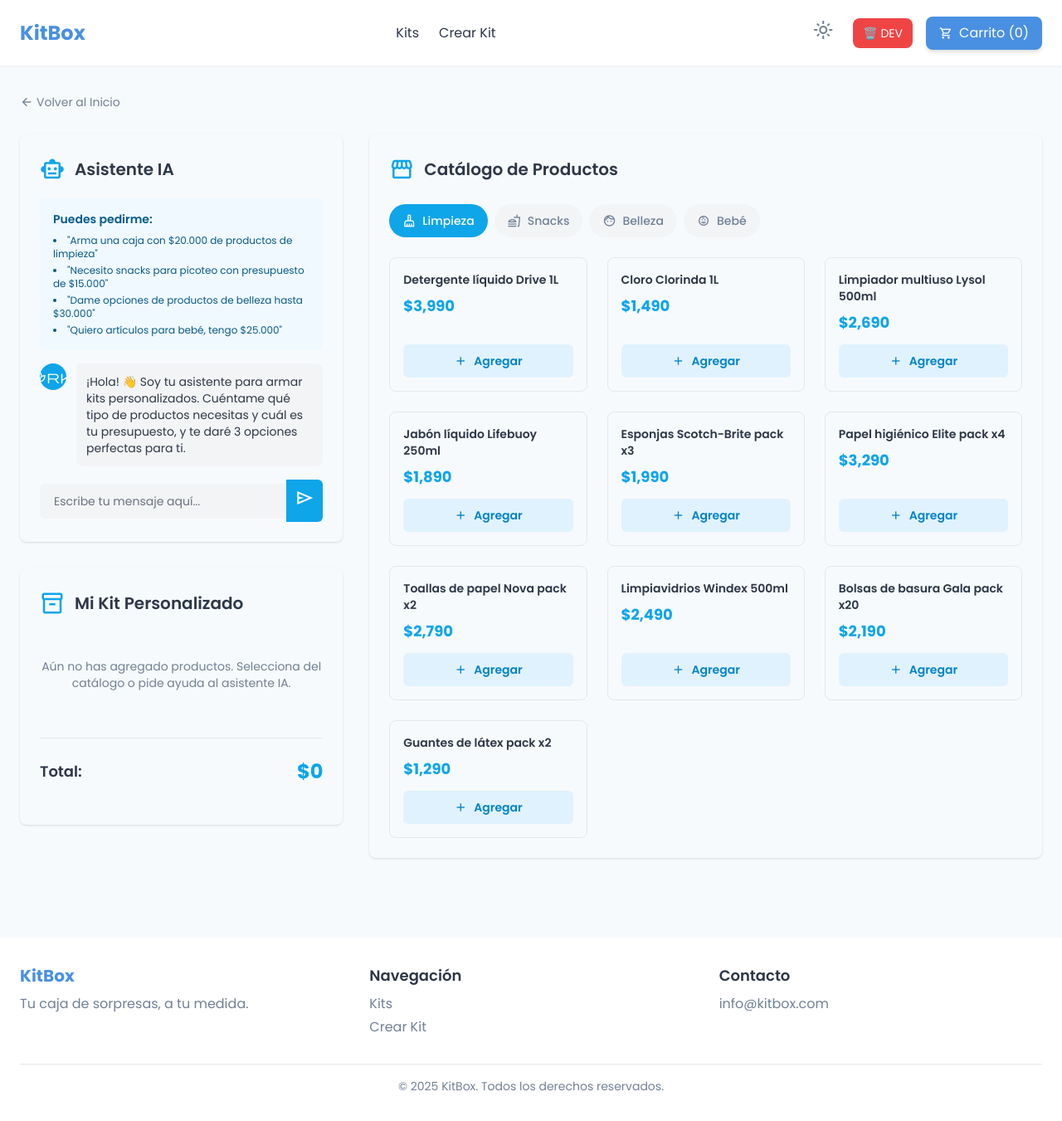
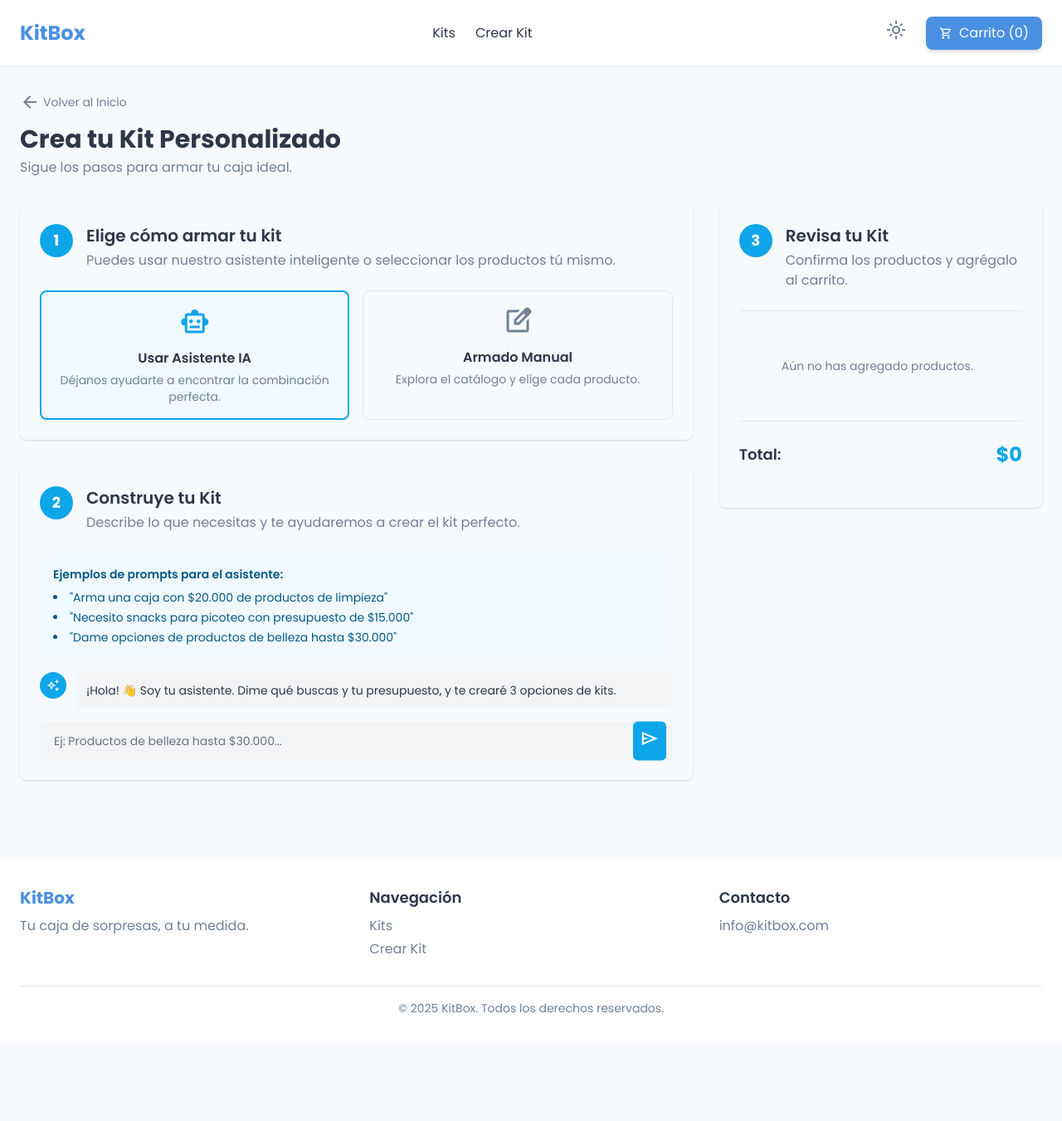
Before and after one commit to carlosldgm/ecommerce-kits, a Flask app: page /kit/custom in a window 1280 px wide. Shown: the whole page at 83% size. After the commit the page ends 1220 px from the top, so only its background shows below. Run offline with Flask 3, Linux system fonts and the light colour scheme; data that the repository does not hold is empty; some libraries are stand-ins or nearby versions.

Commit message:
Improve custom kit design: enhance UI and layout improvements

```diff
--- a/templates/base.html
+++ b/templates/base.html
@@ -53,9 +53,11 @@
                 <button class="p-2 rounded-full text-text-muted-light dark:text-text-muted-dark hover:bg-gray-100 dark:hover:bg-gray-700" id="theme-toggle">
                     <span class="material-symbols-outlined" id="theme-icon">light_mode</span>
                 </button>
+                <!--
                 <button class="bg-red-500 text-white px-3 py-2 rounded-lg text-sm hover:bg-red-600 transition-colors" onclick="vaciarCarritoDesarrollo(); return false;">
                     🗑️ DEV
                 </button>
+                -->
                 <a href="/carrito" class="bg-primary text-white px-4 py-2 rounded-lg shadow-md hover:bg-blue-600 transition-colors flex items-center space-x-2">
                     <span class="material-symbols-outlined text-base">shopping_cart</span>
                     <span>Carrito (<span id="carrito-count">0</span>)</span>
--- a/templates/custom_kit.html
+++ b/templates/custom_kit.html
@@ -2,7 +2,6 @@
 
 {% block extra_styles %}
 <style>
-    /* Ajustes específicos para esta página */
     .chat-message-user {
         background: linear-gradient(135deg, #0EA5E9 0%, #0284C7 100%);
     }
@@ -15,97 +14,112 @@
         transform: translateY(-4px);
         box-shadow: 0 10px 25px rgba(0, 0, 0, 0.1);
     }
+
+    .mode-option {
+        cursor: pointer;
+        transition: all 0.3s ease;
+    }
+
+    .mode-option.active {
+        border-color: #0EA5E9;
+        background-color: rgb(240 249 255);
+    }
+
+    .dark .mode-option.active {
+        background-color: rgb(12 74 110 / 0.2);
+    }
 </style>
 {% endblock %}
 
 {% block content %}
-<div class="mb-6">
+<div class="mb-8">
     <a href="/" class="inline-flex items-center text-sm text-text-muted-light dark:text-text-muted-dark hover:text-sky-500 dark:hover:text-sky-500 transition-colors">
-        <span class="material-symbols-outlined mr-1 text-base">arrow_back</span>
+        <span class="material-symbols-outlined mr-1">arrow_back</span>
         Volver al Inicio
     </a>
+    <h1 class="text-3xl font-bold mt-2 text-text-light dark:text-text-dark">Crea tu Kit Personalizado</h1>
+    <p class="text-text-muted-light dark:text-text-muted-dark mt-1">Sigue los pasos para armar tu caja ideal.</p>
 </div>
 
 <div class="grid grid-cols-1 lg:grid-cols-3 gap-8 items-start">
-    <!-- Columna Izquierda: Chat IA + Mi Kit -->
-    <div class="lg:col-span-1 space-y-8">
-        <!-- Panel del Chat con IA -->
+    <!-- Columna Izquierda: Pasos 1 y 2 -->
+    <div class="lg:col-span-2 space-y-8">
+        <!-- Paso 1: Elegir modo -->
         <div class="bg-surface-light dark:bg-surface-dark rounded-lg shadow p-6">
-            <div class="flex items-center mb-4">
-                <span class="material-symbols-outlined text-sky-500 mr-3 text-3xl">smart_toy</span>
-                <h2 class="text-xl font-semibold text-text-light dark:text-text-dark">Asistente IA</h2>
+            <div class="flex items-start">
+                <div class="flex-shrink-0 w-10 h-10 bg-sky-500 text-white rounded-full flex items-center justify-center font-bold text-lg">1</div>
+                <div class="ml-4">
+                    <h2 class="text-xl font-semibold text-text-light dark:text-text-dark">Elige cómo armar tu kit</h2>
+                    <p class="text-text-muted-light dark:text-text-muted-dark mt-1">Puedes usar nuestro asistente inteligente o seleccionar los productos tú mismo.</p>
+                </div>
             </div>
 
-            <div class="bg-sky-50 dark:bg-sky-900/20 p-4 rounded-md text-sm text-sky-800 dark:text-sky-300 mb-4">
-                <p class="font-semibold mb-2">Puedes pedirme:</p>
-                <ul class="list-disc list-inside space-y-1 text-xs">
-                    <li>"Arma una caja con $20.000 de productos de limpieza"</li>
-                    <li>"Necesito snacks para picoteo con presupuesto de $15.000"</li>
-                    <li>"Dame opciones de productos de belleza hasta $30.000"</li>
-                    <li>"Quiero artículos para bebé, tengo $25.000"</li>
-                </ul>
+            <div class="mt-6 grid grid-cols-1 md:grid-cols-2 gap-4">
+                <div id="mode-ai" class="mode-option active border-2 rounded-lg p-4 flex flex-col items-center text-center" onclick="cambiarModo('ai')">
+                    <span class="material-symbols-outlined text-sky-500 text-4xl mb-3">smart_toy</span>
+                    <h3 class="font-semibold text-text-light dark:text-text-dark">Usar Asistente IA</h3>
+                    <p class="text-sm text-text-muted-light dark:text-text-muted-dark mt-1">Déjanos ayudarte a encontrar la combinación perfecta.</p>
                 </div>
 
-            <div id="chat-messages" class="space-y-4 mb-4 max-h-64 overflow-y-auto">
-                <div class="flex items-start space-x-3">
-                    <div class="w-8 h-8 rounded-full bg-sky-500 flex items-center justify-center text-white text-sm flex-shrink-0">
-                        <span class="material-symbols-outlined text-base">spark</span>
-                    </div>
-                    <div class="bg-gray-100 dark:bg-gray-700 p-3 rounded-lg rounded-tl-none flex-1">
-                        <p class="text-sm text-text-light dark:text-text-dark">¡Hola! 👋 Soy tu asistente para armar kits personalizados. Cuéntame qué tipo de productos necesitas y cuál es tu presupuesto, y te daré 3 opciones perfectas para ti.</p>
+                <div id="mode-manual" class="mode-option border border-border-light dark:border-border-dark rounded-lg p-4 flex flex-col items-center text-center" onclick="cambiarModo('manual')">
+                    <span class="material-symbols-outlined text-text-muted-light dark:text-text-muted-dark text-4xl mb-3">edit_square</span>
+                    <h3 class="font-semibold text-text-light dark:text-text-dark">Armado Manual</h3>
+                    <p class="text-sm text-text-muted-light dark:text-text-muted-dark mt-1">Explora el catálogo y elige cada producto.</p>
                 </div>
             </div>
         </div>
 
-            <div class="flex items-center">
+        <!-- Paso 2: Construir Kit -->
+        <div class="bg-surface-light dark:bg-surface-dark rounded-lg shadow p-6">
+            <div class="flex items-start">
+                <div class="flex-shrink-0 w-10 h-10 bg-sky-500 text-white rounded-full flex items-center justify-center font-bold text-lg">2</div>
+                <div class="ml-4">
+                    <h2 class="text-xl font-semibold text-text-light dark:text-text-dark">Construye tu Kit</h2>
+                    <p class="text-text-muted-light dark:text-text-muted-dark mt-1" id="step2-description">Describe lo que necesitas y te ayudaremos a crear el kit perfecto.</p>
+                </div>
+            </div>
+
+            <!-- Sección Asistente IA -->
+            <div id="section-ai" class="mt-6">
+                <div class="bg-sky-50 dark:bg-sky-900/20 p-4 rounded-md text-sm text-sky-800 dark:text-sky-300 mb-4">
+                    <p class="font-semibold mb-2">Ejemplos de prompts para el asistente:</p>
+                    <ul class="list-disc list-inside space-y-1">
+                        <li>"Arma una caja con $20.000 de productos de limpieza"</li>
+                        <li>"Necesito snacks para picoteo con presupuesto de $15.000"</li>
+                        <li>"Dame opciones de productos de belleza hasta $30.000"</li>
+                    </ul>
+                </div>
+
+                <div id="chat-messages" class="space-y-4 mb-4 max-h-96 overflow-y-auto">
+                    <div class="flex items-start space-x-3">
+                        <div class="w-8 h-8 rounded-full bg-sky-500 flex items-center justify-center text-white text-sm flex-shrink-0">
+                            <span class="material-symbols-outlined text-base">auto_awesome</span>
+                        </div>
+                        <div class="bg-gray-100 dark:bg-gray-700 p-3 rounded-lg rounded-tl-none flex-1">
+                            <p class="text-sm text-text-light dark:text-text-dark">¡Hola! 👋 Soy tu asistente. Dime qué buscas y tu presupuesto, y te crearé 3 opciones de kits.</p>
+                        </div>
+                    </div>
+                </div>
+
+                <div class="relative">
                     <input
                         id="chat-input"
-                    class="w-full bg-gray-100 dark:bg-gray-700 border-transparent focus:border-sky-500 focus:ring-sky-500 rounded-l-md text-sm px-4 py-2.5"
-                    placeholder="Escribe tu mensaje aquí..."
+                        class="w-full bg-gray-100 dark:bg-gray-700 border-transparent focus:border-sky-500 focus:ring-sky-500 rounded-md text-sm pl-4 pr-12 py-3"
+                        placeholder="Ej: Productos de belleza hasta $30.000..."
                         type="text"
                         onkeypress="if(event.key === 'Enter') enviarMensaje()"
                     />
-                <button onclick="enviarMensaje()" class="bg-sky-500 text-white p-2.5 rounded-r-md hover:bg-sky-600 transition-colors">
+                    <button onclick="enviarMensaje()" class="absolute right-2 top-1/2 -translate-y-1/2 bg-sky-500 text-white p-2 rounded-md hover:bg-sky-600 transition-colors">
                         <span class="material-symbols-outlined">send</span>
                     </button>
                 </div>
             </div>
 
-        <!-- Panel Mi Kit Personalizado -->
-        <div class="bg-surface-light dark:bg-surface-dark rounded-lg shadow p-6">
-            <div class="flex items-center mb-4">
-                <span class="material-symbols-outlined text-sky-500 mr-3 text-3xl">inventory_2</span>
-                <h2 class="text-xl font-semibold text-text-light dark:text-text-dark">Mi Kit Personalizado</h2>
-            </div>
-
-            <div id="kit-items" class="space-y-4 mb-4 max-h-64 overflow-y-auto">
-                <div class="text-center text-text-muted-light dark:text-text-muted-dark py-8 text-sm">
-                    Aún no has agregado productos. Selecciona del catálogo o pide ayuda al asistente IA.
-                </div>
-            </div>
-
-            <div class="border-t border-border-light dark:border-border-dark my-6"></div>
-
-            <div class="flex justify-between items-center mb-6">
-                <p class="text-lg font-semibold text-text-light dark:text-text-dark">Total:</p>
-                <p id="kit-total-precio" class="text-2xl font-bold text-sky-500">$0</p>
-            </div>
-
-            <button
-                id="btn-finalizar"
-                onclick="finalizarKit()"
-                class="w-full bg-green-500 text-white font-bold py-3 rounded-md flex items-center justify-center space-x-2 hover:bg-green-600 transition-colors hidden">
-                <span class="material-symbols-outlined">add_shopping_cart</span>
-                <span>Agregar Kit al Carrito</span>
-            </button>
-        </div>
-    </div>
-
-    <!-- Columna Derecha: Catálogo -->
-    <div class="lg:col-span-2 bg-surface-light dark:bg-surface-dark rounded-lg shadow p-6">
+            <!-- Sección Armado Manual (Catálogo) -->
+            <div id="section-manual" class="mt-6 hidden">
                 <div class="flex items-center mb-6">
                     <span class="material-symbols-outlined text-sky-500 mr-3 text-3xl">storefront</span>
-            <h2 class="text-xl font-semibold text-text-light dark:text-text-dark">Catálogo de Productos</h2>
+                    <h3 class="text-lg font-semibold text-text-light dark:text-text-dark">Catálogo de Productos</h3>
                 </div>
 
                 <div class="flex flex-wrap gap-2 mb-6">
@@ -127,8 +141,46 @@
                     </button>
                 </div>
 
-        <div id="productos-grid" class="grid grid-cols-1 sm:grid-cols-2 lg:grid-cols-2 xl:grid-cols-3 gap-6">
-            <!-- Los productos se cargarán aquí dinámicamente -->
+                <div id="productos-grid" class="grid grid-cols-1 sm:grid-cols-2 xl:grid-cols-3 gap-4">
+                    <!-- Los productos se cargarán aquí -->
+                </div>
+            </div>
+        </div>
+    </div>
+
+    <!-- Columna Derecha: Paso 3 - Revisar Kit (Sticky) -->
+    <div class="lg:col-span-1 lg:sticky lg:top-8">
+        <div class="bg-surface-light dark:bg-surface-dark rounded-lg shadow p-6">
+            <div class="flex items-start">
+                <div class="flex-shrink-0 w-10 h-10 bg-sky-500 text-white rounded-full flex items-center justify-center font-bold text-lg">3</div>
+                <div class="ml-4">
+                    <h2 class="text-xl font-semibold text-text-light dark:text-text-dark">Revisa tu Kit</h2>
+                    <p class="text-text-muted-light dark:text-text-muted-dark mt-1">Confirma los productos y agrégalo al carrito.</p>
+                </div>
+            </div>
+
+            <div class="border-t border-border-light dark:border-border-dark my-6"></div>
+
+            <div id="kit-items" class="space-y-4 max-h-60 overflow-y-auto pr-2 mb-4">
+                <div class="text-center text-text-muted-light dark:text-text-muted-dark py-8 text-sm">
+                    Aún no has agregado productos.
+                </div>
+            </div>
+
+            <div class="border-t border-border-light dark:border-border-dark my-6"></div>
+
+            <div class="flex justify-between items-center mb-6">
+                <p class="text-lg font-semibold text-text-light dark:text-text-dark">Total:</p>
+                <p id="kit-total-precio" class="text-2xl font-bold text-sky-500">$0</p>
+            </div>
+
+            <button
+                id="btn-finalizar"
+                onclick="finalizarKit()"
+                class="w-full bg-green-500 text-white font-bold py-3 rounded-md flex items-center justify-center space-x-2 hover:bg-green-600 transition-colors disabled:bg-gray-400 disabled:cursor-not-allowed hidden">
+                <span class="material-symbols-outlined">add_shopping_cart</span>
+                <span>Agregar Kit al Carrito</span>
+            </button>
         </div>
     </div>
 </div>
@@ -140,17 +192,44 @@
     let miKit = [];
     let categoriaActual = 'limpieza';
     let historialChat = [];
-
-    const iconosCategoria = {
-        'limpieza': 'cleaning_services',
-        'snacks': 'fastfood',
-        'belleza': 'face',
-        'bebe': 'child_care'
-    };
+    let modoActual = 'ai'; // 'ai' o 'manual'
 
     document.addEventListener('DOMContentLoaded', () => {
         mostrarProductos('limpieza');
     });
+
+    // Cambiar entre modo IA y Manual
+    function cambiarModo(modo) {
+        modoActual = modo;
+
+        const modeAi = document.getElementById('mode-ai');
+        const modeManual = document.getElementById('mode-manual');
+        const sectionAi = document.getElementById('section-ai');
+        const sectionManual = document.getElementById('section-manual');
+        const step2Description = document.getElementById('step2-description');
+
+        if (modo === 'ai') {
+            modeAi.classList.add('active', 'border-2');
+            modeAi.classList.remove('border');
+            modeManual.classList.remove('active', 'border-2');
+            modeManual.classList.add('border');
+
+            sectionAi.classList.remove('hidden');
+            sectionManual.classList.add('hidden');
+
+            step2Description.textContent = 'Describe lo que necesitas y te ayudaremos a crear el kit perfecto.';
+        } else {
+            modeManual.classList.add('active', 'border-2');
+            modeManual.classList.remove('border');
+            modeAi.classList.remove('active', 'border-2');
+            modeAi.classList.add('border');
+
+            sectionManual.classList.remove('hidden');
+            sectionAi.classList.add('hidden');
+
+            step2Description.textContent = 'Busca productos en nuestro catálogo y agrégalos a tu kit.';
+        }
+    }
 
     function cambiarCategoria(categoria) {
         categoriaActual = categoria;
@@ -177,7 +256,7 @@
 
         productosCategoria.forEach(producto => {
             const card = document.createElement('div');
-            card.className = 'product-card border border-border-light dark:border-border-dark rounded-lg p-4 flex flex-col justify-between hover:shadow-lg';
+            card.className = 'product-card border border-border-light dark:border-border-dark rounded-lg p-4 flex flex-col justify-between hover:shadow-md transition-shadow';
             card.innerHTML = `
                 <div>
                     <p class="font-semibold text-text-light dark:text-text-dark text-sm mb-2">${producto.nombre}</p>
@@ -230,7 +309,7 @@
         if (miKit.length === 0) {
             itemsContainer.innerHTML = `
                 <div class="text-center text-text-muted-light dark:text-text-muted-dark py-8 text-sm">
-                    Aún no has agregado productos. Selecciona del catálogo o pide ayuda al asistente IA.
+                    Aún no has agregado productos.
                 </div>
             `;
             totalPrecio.textContent = '$0';
@@ -243,22 +322,22 @@
                 total += producto.precio * (producto.cantidad || 1);
 
                 const item = document.createElement('div');
-                item.className = 'flex items-center justify-between';
+                item.className = 'flex items-center justify-between mb-4';
                 item.innerHTML = `
                     <div class="flex-1 min-w-0 pr-4">
-                        <p class="font-medium text-text-light dark:text-text-dark text-sm truncate">${producto.nombre}</p>
+                        <p class="font-medium text-text-light dark:text-text-dark text-sm">${producto.nombre}</p>
                         <p class="text-xs text-text-muted-light dark:text-text-muted-dark">$${producto.precio.toLocaleString()} c/u</p>
                     </div>
                     <div class="flex items-center space-x-2 flex-shrink-0">
-                        <button onclick="cambiarCantidadEnKit(${index}, -1)" class="w-7 h-7 flex items-center justify-center rounded-full bg-gray-200 dark:bg-gray-600 text-text-muted-light dark:text-text-muted-dark hover:bg-gray-300 dark:hover:bg-gray-500 transition-colors text-sm">
+                        <button onclick="cambiarCantidadEnKit(${index}, -1)" class="w-7 h-7 flex items-center justify-center rounded-full bg-gray-200 dark:bg-gray-600 text-text-muted-light dark:text-text-muted-dark hover:bg-gray-300 dark:hover:bg-gray-500 transition-colors text-lg">
                             -
                         </button>
-                        <span class="font-semibold w-4 text-center text-sm">${producto.cantidad || 1}</span>
-                        <button onclick="cambiarCantidadEnKit(${index}, 1)" class="w-7 h-7 flex items-center justify-center rounded-full bg-gray-200 dark:bg-gray-600 text-text-muted-light dark:text-text-muted-dark hover:bg-gray-300 dark:hover:bg-gray-500 transition-colors text-sm">
+                        <span class="font-semibold w-4 text-center">${producto.cantidad || 1}</span>
+                        <button onclick="cambiarCantidadEnKit(${index}, 1)" class="w-7 h-7 flex items-center justify-center rounded-full bg-gray-200 dark:bg-gray-600 text-text-muted-light dark:text-text-muted-dark hover:bg-gray-300 dark:hover:bg-gray-500 transition-colors text-lg">
                             +
                         </button>
                         <button onclick="quitarProducto(${index})" class="text-red-500 hover:text-red-700 dark:hover:text-red-400 transition-colors">
-                            <span class="material-symbols-outlined text-base">delete</span>
+                            <span class="material-symbols-outlined">delete</span>
                         </button>
                     </div>
                 `;
@@ -348,7 +427,7 @@
         } else {
             mensaje.innerHTML = `
                 <div class="w-8 h-8 rounded-full bg-sky-500 flex items-center justify-center text-white text-sm flex-shrink-0">
-                    <span class="material-symbols-outlined text-base">spark</span>
+                    <span class="material-symbols-outlined text-base">auto_awesome</span>
                 </div>
                 <div class="bg-gray-100 dark:bg-gray-700 p-3 rounded-lg rounded-tl-none flex-1 max-w-[85%]">
                     <p class="text-sm text-text-light dark:text-text-dark">${texto}</p>
```
Lines whose indentation alone changed are shown as unchanged.
